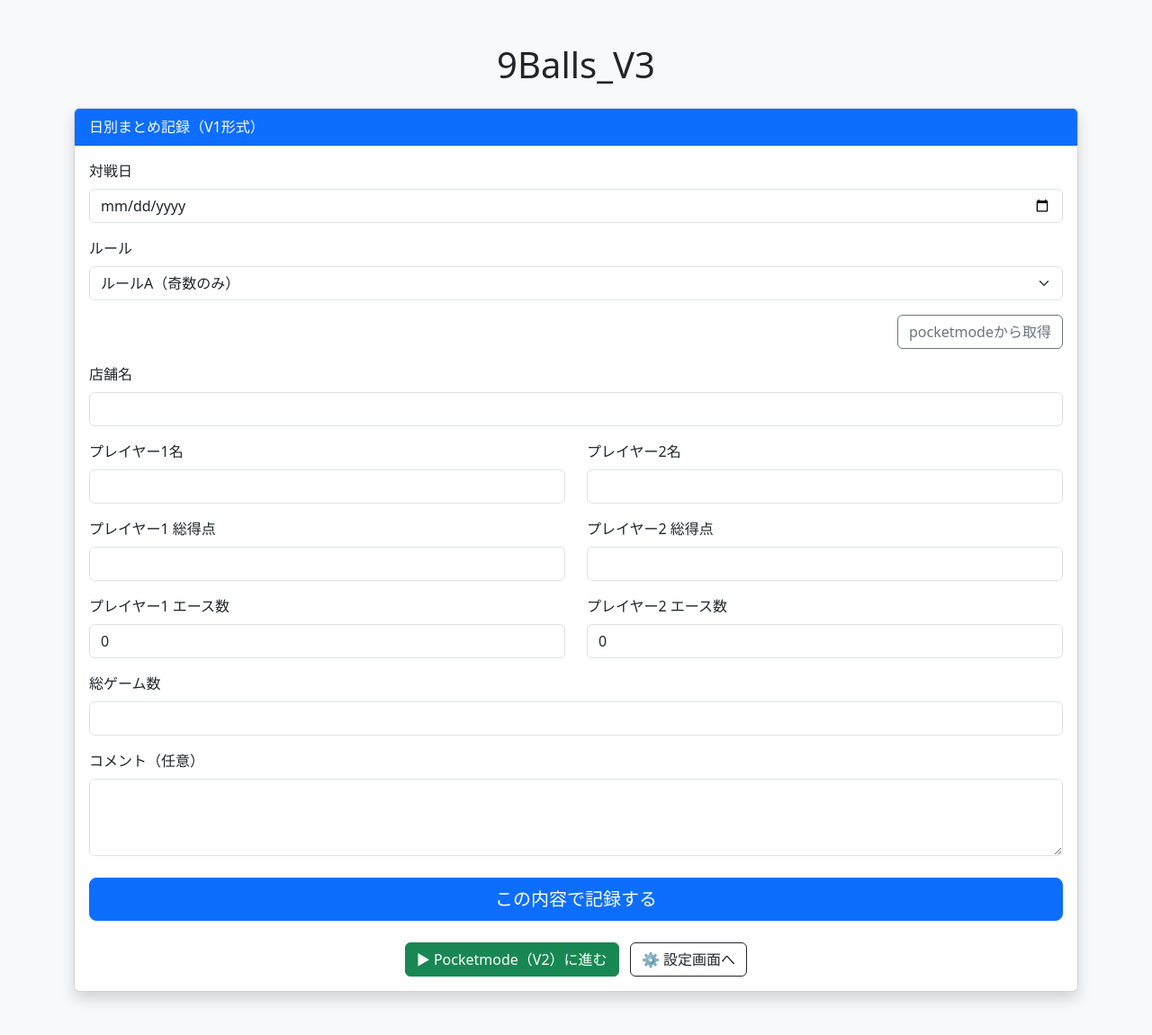
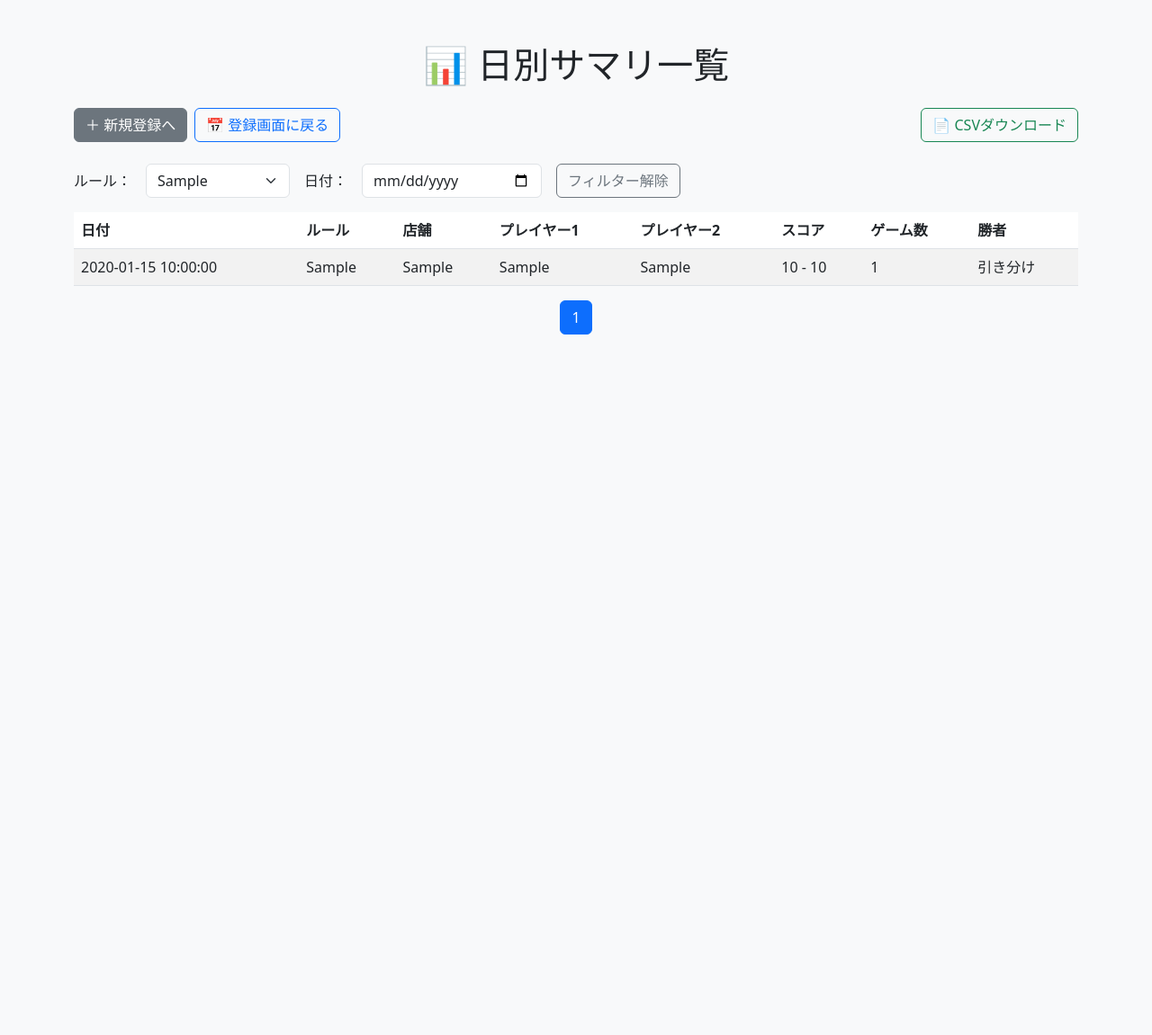
Before and after one commit to nroba/9balls-V3, a PHP site: page /match_results/index.php in a window 1280 px wide. Shown: the whole page at 90% size. After the commit the page ends 372 px from the top, so only its background shows below. Run offline with PHP 8.4, Linux system fonts and the light colour scheme; tables that the repository leaves empty or names only in its code hold one stand-in row (values such as "Sample post").

Commit message:
サマリv1

```diff
--- a/index.php
+++ b/index.php
@@ -14,7 +14,7 @@
 </head>
 <body class="bg-light">
   <div class="container py-5">
-    <h1 class="text-center mb-4">9Balls_V3</h1>
+    <h1 class="text-center mb-4">9Balls_V3a</h1>
 
     <div class="card shadow">
       <div class="card-header bg-primary text-white">日別まとめ記録（V1形式）</div>
@@ -103,7 +103,12 @@
 
         <div class="text-center mt-4">
           <a href="pocketmode/index.html" class="btn btn-success">▶ Pocketmode（V2）に進む</a>
+        </div>
+        <div class="text-center mt-4">
           <a href="settings.php" class="btn btn-outline-dark ms-2">⚙ 設定画面へ</a>
+        </div>
+        <div class="text-center mt-4">
+          <a href="match_results/index.php" class="btn btn-outline-dark">📊 サマリ一覧へ</a>
         </div>
       </div>
     </div>
@@ -122,6 +127,7 @@
         .then(res => res.json())
         .then(data => {
           if (data.status === "success") {
+            document.querySelector('[name=shop]').value = data.shop; // ← 店舗名の反映を追加
             document.querySelector('[name=player1]').value = data.player1;
             document.querySelector('[name=player2]').value = data.player2;
             document.querySelector('[name=total_score1]').value = data.total_score1;
--- /dev/null
+++ b/match_results/fetch_results.php
@@ -0,0 +1,23 @@
+<?php
+header('Content-Type: application/json');
+
+try {
+  $pdo = new PDO('mysql:host=mysql31.conoha.ne.jp;dbname=k75zo_9balls;charset=utf8mb4', 'k75zo_9balls', 'nPxjk13@j', [
+    PDO::ATTR_ERRMODE => PDO::ERRMODE_EXCEPTION
+  ]);
+
+  $stmt = $pdo->query("
+    SELECT
+      date, rule, shop, player1, player2,
+      SUM(score1) AS total_score1,
+      SUM(score2) AS total_score2,
+      COUNT(*) AS total_games
+    FROM match_detail
+    GROUP BY date, rule, shop, player1, player2
+    ORDER BY date DESC
+  ");
+
+  echo json_encode($stmt->fetchAll(PDO::FETCH_ASSOC));
+} catch (PDOException $e) {
+  echo json_encode(['error' => 'DBエラー: ' . $e->getMessage()]);
+}
--- /dev/null
+++ b/match_results/index.php
@@ -0,0 +1,221 @@
+<!DOCTYPE html>
+<html lang="ja">
+<head>
+  <meta charset="UTF-8">
+  <title>9Balls_V3 - 日別サマリ一覧</title>
+  <link href="https://cdn.jsdelivr.net/npm/bootstrap@5.3.0/dist/css/bootstrap.min.css" rel="stylesheet">
+  <style>
+    th.sortable:hover {
+      cursor: pointer;
+      text-decoration: underline;
+    }
+    .filter-group {
+      display: flex;
+      flex-wrap: wrap;
+      gap: 1em;
+      align-items: center;
+      margin-bottom: 1em;
+    }
+    .pagination { justify-content: center; }
+  </style>
+</head>
+<body class="bg-light">
+  <div class="container py-5">
+    <h1 class="text-center mb-4">📊 日別サマリ一覧</h1>
+
+    <div class="mb-4 d-flex justify-content-end gap-2">
+      <a href="../index.php" class="btn btn-secondary">＋ 新規登録へ</a>
+      <a href="../index.php" class="btn btn-outline-primary">📅 登録画面に戻る</a>
+      <button class="btn btn-outline-success ms-auto" id="exportCsv">📄 CSVダウンロード</button>
+    </div>
+
+    <div class="filter-group">
+      <label for="filterRule">ルール：</label>
+      <select id="filterRule" class="form-select" style="width: 160px;"></select>
+
+      <label for="filterDate">日付：</label>
+      <input type="date" id="filterDate" class="form-control" style="width: 200px;">
+
+      <button class="btn btn-outline-secondary" id="clearFilters">フィルター解除</button>
+    </div>
+
+    <table class="table table-striped" id="summaryTable">
+      <thead>
+        <tr>
+          <th class="sortable" data-key="date">日付</th>
+          <th class="sortable" data-key="rule">ルール</th>
+          <th class="sortable" data-key="shop">店舗</th>
+          <th class="sortable" data-key="player1">プレイヤー1</th>
+          <th class="sortable" data-key="player2">プレイヤー2</th>
+          <th>スコア</th>
+          <th class="sortable" data-key="total_games">ゲーム数</th>
+          <th>勝者</th>
+        </tr>
+      </thead>
+      <tbody></tbody>
+    </table>
+
+    <nav>
+      <ul class="pagination"></ul>
+    </nav>
+  </div>
+
+  <script>
+    let summaryData = [];
+    let currentSort = { key: '', asc: true };
+    let currentPage = 1;
+    const rowsPerPage = 10;
+
+    function fetchAndRender() {
+      fetch("fetch_results.php")
+        .then(res => res.json())
+        .then(data => {
+          summaryData = data;
+          const ruleSet = new Set(data.map(r => r.rule));
+          const ruleSelect = document.getElementById("filterRule");
+          ruleSet.forEach(rule => {
+            const opt = document.createElement("option");
+            opt.value = rule;
+            opt.textContent = rule;
+            ruleSelect.appendChild(opt);
+          });
+
+          loadFiltersFromStorage();
+          renderTable();
+        });
+    }
+
+    function saveFiltersToStorage() {
+      localStorage.setItem("filterRule", document.getElementById("filterRule").value);
+      localStorage.setItem("filterDate", document.getElementById("filterDate").value);
+    }
+
+    function loadFiltersFromStorage() {
+      const rule = localStorage.getItem("filterRule");
+      const date = localStorage.getItem("filterDate");
+      if (rule) document.getElementById("filterRule").value = rule;
+      if (date) document.getElementById("filterDate").value = date;
+    }
+
+    function renderTable() {
+      const rule = document.getElementById("filterRule").value;
+      const date = document.getElementById("filterDate").value;
+      saveFiltersToStorage();
+
+      const tbody = document.querySelector("#summaryTable tbody");
+      tbody.innerHTML = "";
+
+      let filtered = summaryData.filter(row => {
+        return (!rule || row.rule === rule) && (!date || row.date === date);
+      });
+
+      if (currentSort.key) {
+        const { key, asc } = currentSort;
+        filtered.sort((a, b) => (a[key] > b[key] ? 1 : -1) * (asc ? 1 : -1));
+      }
+
+      const totalPages = Math.ceil(filtered.length / rowsPerPage);
+      currentPage = Math.min(currentPage, totalPages) || 1;
+      const start = (currentPage - 1) * rowsPerPage;
+      const pageData = filtered.slice(start, start + rowsPerPage);
+
+      pageData.forEach(row => {
+        const winner = row.total_score1 > row.total_score2
+          ? row.player1
+          : row.total_score1 < row.total_score2
+            ? row.player2
+            : "引き分け";
+        const tr = document.createElement("tr");
+        tr.innerHTML = `
+          <td>${row.date}</td>
+          <td>${row.rule}</td>
+          <td>${row.shop || '-'}</td>
+          <td>${row.player1}</td>
+          <td>${row.player2}</td>
+          <td>${row.total_score1} - ${row.total_score2}</td>
+          <td>${row.total_games}</td>
+          <td>${winner}</td>
+        `;
+        tbody.appendChild(tr);
+      });
+
+      renderPagination(totalPages);
+    }
+
+    function renderPagination(totalPages) {
+      const ul = document.querySelector(".pagination");
+      ul.innerHTML = "";
+      for (let i = 1; i <= totalPages; i++) {
+        const li = document.createElement("li");
+        li.className = `page-item ${i === currentPage ? 'active' : ''}`;
+        li.innerHTML = `<a class="page-link" href="#">${i}</a>`;
+        li.onclick = e => {
+          e.preventDefault();
+          currentPage = i;
+          renderTable();
+        };
+        ul.appendChild(li);
+      }
+    }
+
+    document.getElementById("filterRule").addEventListener("change", () => { currentPage = 1; renderTable(); });
+    document.getElementById("filterDate").addEventListener("change", () => { currentPage = 1; renderTable(); });
+    document.getElementById("clearFilters").addEventListener("click", () => {
+      document.getElementById("filterRule").value = "";
+      document.getElementById("filterDate").value = "";
+      currentPage = 1;
+      renderTable();
+    });
+
+    document.querySelectorAll("th.sortable").forEach(th => {
+      th.addEventListener("click", () => {
+        const key = th.dataset.key;
+        if (currentSort.key === key) {
+          currentSort.asc = !currentSort.asc;
+        } else {
+          currentSort.key = key;
+          currentSort.asc = true;
+        }
+        renderTable();
+      });
+    });
+
+    document.getElementById("exportCsv").addEventListener("click", () => {
+      const rule = document.getElementById("filterRule").value;
+      const date = document.getElementById("filterDate").value;
+      let filtered = summaryData.filter(row => {
+        return (!rule || row.rule === rule) && (!date || row.date === date);
+      });
+
+      if (!filtered.length) return alert("出力対象のデータがありません");
+
+      const headers = ["日付", "ルール", "店舗", "プレイヤー1", "プレイヤー2", "スコア1", "スコア2", "ゲーム数", "勝者"];
+      const csv = [headers.join(",")];
+
+      filtered.forEach(row => {
+        const winner = row.total_score1 > row.total_score2
+          ? row.player1
+          : row.total_score1 < row.total_score2
+            ? row.player2
+            : "引き分け";
+        const line = [
+          row.date, row.rule, row.shop || '', row.player1, row.player2,
+          row.total_score1, row.total_score2, row.total_games, winner
+        ];
+        csv.push(line.map(cell => `"${cell}"`).join(","));
+      });
+
+      const BOM = "\uFEFF";
+      const blob = new Blob([BOM + csv.join("\n")], { type: "text/csv;charset=utf-8" });
+      const dateStr = new Date().toISOString().slice(0, 10);
+      const a = document.createElement("a");
+      a.href = URL.createObjectURL(blob);
+      a.download = `match_summary_${dateStr}.csv`;
+      a.click();
+      URL.revokeObjectURL(a.href);
+    });
+
+    fetchAndRender();
+  </script>
+</body>
+</html>
```
Also changed, not shown: fetch_summary.php (+8 -3 lines).
